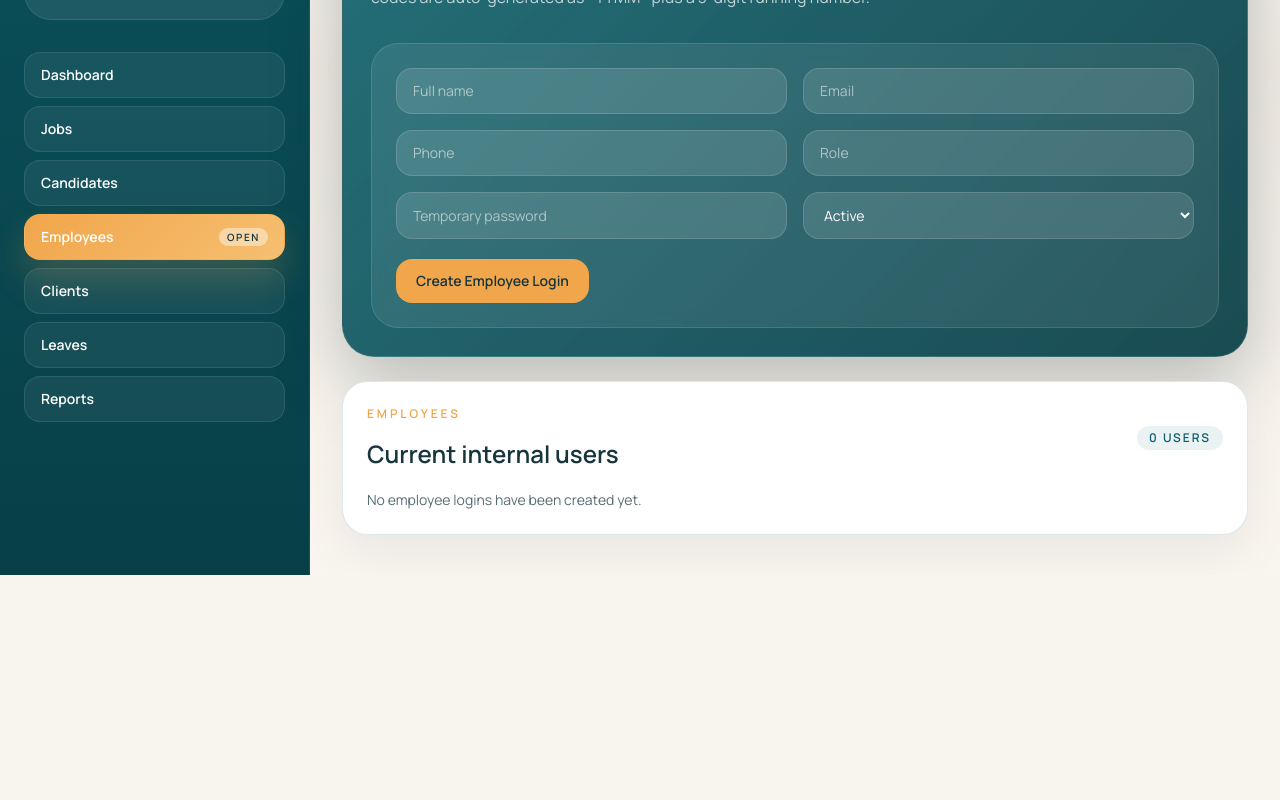
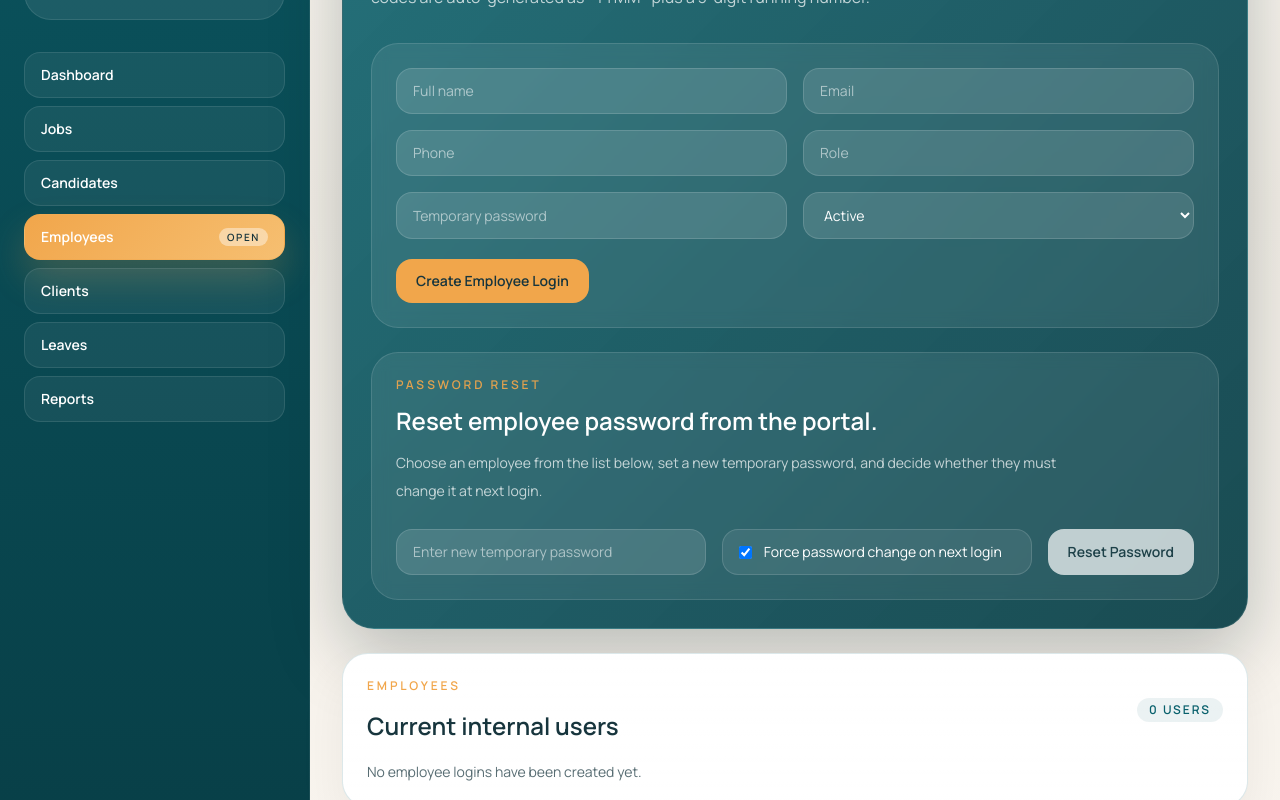
Before and after one commit to djkreddys-cmyk/Werkly, a Next.js app: page /admin/employees in a window 1280 px wide. Shown: the part 487-1287 px from the top of the page. Before the commit the page ends 1062 px from the top, so only its background shows below. Built offline with nearby package versions, Linux system fonts and the light colour scheme.

Commit message:
Password

```diff
--- /dev/null
+++ b/app/api/admin/employees/[id]/reset-password/route.ts
@@ -0,0 +1,28 @@
+import { NextResponse } from "next/server";
+import { resetEmployeePassword } from "@/lib/crm";
+
+export async function POST(
+  request: Request,
+  context: { params: Promise<{ id: string }> }
+) {
+  try {
+    const authHeader = request.headers.get("authorization");
+    const token = authHeader?.replace("Bearer ", "").trim();
+
+    if (!token) {
+      return NextResponse.json({ message: "Admin token is required." }, { status: 401 });
+    }
+
+    const { id } = await context.params;
+    const body = (await request.json()) as {
+      password: string;
+      mustChangePassword?: boolean;
+    };
+    const employee = await resetEmployeePassword(id, body, token);
+    return NextResponse.json(employee);
+  } catch (error) {
+    const message =
+      error instanceof Error ? error.message : "Unable to reset employee password.";
+    return NextResponse.json({ message }, { status: 500 });
+  }
+}
--- a/components/admin-crm-dashboard.tsx
+++ b/components/admin-crm-dashboard.tsx
@@ -18,6 +18,12 @@ type EmployeeFormState = {
   status: EmployeeStatus;
   inactiveDate: string;
   inactiveRemarks: string;
+};
+
+type PasswordResetState = {
+  employeeId: string;
+  password: string;
+  mustChangePassword: boolean;
 };
 
 type ClientFormState = {
@@ -181,10 +187,14 @@ function CrmEmployeesList({
   employees,
   onEdit,
   canEdit,
+  onResetPassword,
+  resettingEmployeeId,
 }: {
   employees: EmployeeRecord[];
   onEdit: (employee: EmployeeRecord) => void;
   canEdit: boolean;
+  onResetPassword: (employee: EmployeeRecord) => void;
+  resettingEmployeeId: string;
 }) {
   return (
     <section className="accent-card p-6">
@@ -236,13 +246,24 @@ function CrmEmployeesList({
                 ) : null}
               </div>
               {canEdit ? (
-                <div className="mt-4">
+                <div className="mt-4 flex flex-wrap gap-3">
                   <button
                     type="button"
                     onClick={() => onEdit(employee)}
                     className="rounded-xl border border-[var(--color-line)] px-4 py-2 text-sm font-semibold text-[var(--color-ink)] transition hover:border-[var(--color-dark)]"
                   >
                     Edit
+                  </button>
+                  <button
+                    type="button"
+                    onClick={() => onResetPassword(employee)}
+                    className={`rounded-xl px-4 py-2 text-sm font-semibold transition ${
+                      resettingEmployeeId === employee.id
+                        ? "bg-[var(--color-accent)] text-[var(--color-ink)]"
+                        : "border border-[var(--color-line)] text-[var(--color-accent-strong)] hover:border-[var(--color-accent-strong)]"
+                    }`}
+                  >
+                    Reset Password
                   </button>
                 </div>
               ) : null}
@@ -355,8 +376,15 @@ export function AdminEmployeesPanel() {
       : window.localStorage.getItem("werklyAuthRole") ?? "super-admin"
   );
   const [employeeForm, setEmployeeForm] = useState<EmployeeFormState>(emptyEmployeeForm);
+  const [passwordReset, setPasswordReset] = useState<PasswordResetState>({
+    employeeId: "",
+    password: "",
+    mustChangePassword: true,
+  });
   const [isSavingEmployee, setIsSavingEmployee] = useState(false);
+  const [isResettingPassword, setIsResettingPassword] = useState(false);
   const isEditingEmployee = Boolean(employeeForm.id);
+  const resettingEmployee = employees.find((employee) => employee.id === passwordReset.employeeId);
   const canManageEmployees = authRole === "super-admin";
 
   function updateEmployeeField(field: keyof EmployeeFormState, value: string) {
@@ -374,6 +402,16 @@ export function AdminEmployeesPanel() {
       status: employee.status,
       inactiveDate: employee.inactiveDate ?? "",
       inactiveRemarks: employee.inactiveRemarks ?? "",
+    });
+    setMessage("");
+    setError("");
+  }
+
+  function loadEmployeeForPasswordReset(employee: EmployeeRecord) {
+    setPasswordReset({
+      employeeId: employee.id,
+      password: "",
+      mustChangePassword: true,
     });
     setMessage("");
     setError("");
@@ -440,6 +478,74 @@ export function AdminEmployeesPanel() {
       );
     } finally {
       setIsSavingEmployee(false);
+    }
+  }
+
+  async function handlePasswordResetSubmit(event: React.FormEvent<HTMLFormElement>) {
+    event.preventDefault();
+
+    if (!token) {
+      setError("Please sign in again. Admin token is missing.");
+      return;
+    }
+
+    if (!passwordReset.employeeId) {
+      setError("Choose an employee first.");
+      return;
+    }
+
+    if (passwordReset.password.trim().length < 6) {
+      setError("New password must be at least 6 characters long.");
+      return;
+    }
+
+    setIsResettingPassword(true);
+    setError("");
+    setMessage("");
+
+    try {
+      const response = await fetch(
+        `/api/admin/employees/${passwordReset.employeeId}/reset-password`,
+        {
+          method: "POST",
+          headers: {
+            "Content-Type": "application/json",
+            Authorization: `Bearer ${token}`,
+          },
+          body: JSON.stringify({
+            password: passwordReset.password,
+            mustChangePassword: passwordReset.mustChangePassword,
+          }),
+        }
+      );
+
+      const result = (await response.json()) as { message?: string };
+
+      if (!response.ok) {
+        throw new Error(result.message || "Unable to reset employee password.");
+      }
+
+      await refreshCrm(token);
+      setMessage(
+        passwordReset.mustChangePassword
+          ? "Password reset successfully. Employee will be asked to change it on next login."
+          : "Password reset successfully."
+      );
+      setPasswordReset({
+        employeeId: "",
+        password: "",
+        mustChangePassword: true,
+      });
+    } catch (resetError) {
+      setError(
+        formatErrorMessage(
+          resetError instanceof Error
+            ? resetError.message
+            : "Unable to reset employee password."
+        )
+      );
+    } finally {
+      setIsResettingPassword(false);
     }
   }
 
@@ -571,6 +677,70 @@ export function AdminEmployeesPanel() {
               ) : null}
             </div>
           </form>
+
+          <form
+            className="mt-6 rounded-[1.7rem] border border-[rgba(255,255,255,0.12)] bg-[rgba(255,255,255,0.08)] p-6 backdrop-blur"
+            onSubmit={handlePasswordResetSubmit}
+          >
+            <div className="flex flex-col gap-3 sm:flex-row sm:items-start sm:justify-between">
+              <div>
+                <p className="text-xs font-semibold uppercase tracking-[0.24em] text-[rgba(241,166,75,0.92)]">
+                  Password Reset
+                </p>
+                <h3 className="mt-3 text-2xl font-semibold text-white">
+                  Reset employee password from the portal.
+                </h3>
+                <p className="mt-3 max-w-2xl text-sm leading-7 text-white/72">
+                  Choose an employee from the list below, set a new temporary password,
+                  and decide whether they must change it at next login.
+                </p>
+              </div>
+              {resettingEmployee ? (
+                <div className="rounded-2xl border border-[rgba(255,255,255,0.14)] bg-[rgba(255,255,255,0.08)] px-4 py-3 text-sm text-white/84">
+                  <p className="font-semibold text-white">{resettingEmployee.fullName}</p>
+                  <p className="mt-1">
+                    {resettingEmployee.employeeCode || resettingEmployee.email}
+                  </p>
+                </div>
+              ) : null}
+            </div>
+
+            <div className="mt-6 grid gap-4 sm:grid-cols-[minmax(0,1fr)_minmax(0,1fr)_auto]">
+              <input
+                className={fieldClassName}
+                type="password"
+                placeholder="Enter new temporary password"
+                value={passwordReset.password}
+                onChange={(event) =>
+                  setPasswordReset((current) => ({
+                    ...current,
+                    password: event.target.value,
+                  }))
+                }
+                required
+              />
+              <label className="flex items-center gap-3 rounded-2xl border border-[rgba(255,255,255,0.14)] bg-[rgba(255,255,255,0.08)] px-4 py-3 text-sm text-white">
+                <input
+                  type="checkbox"
+                  checked={passwordReset.mustChangePassword}
+                  onChange={(event) =>
+                    setPasswordReset((current) => ({
+                      ...current,
+                      mustChangePassword: event.target.checked,
+                    }))
+                  }
+                />
+                Force password change on next login
+              </label>
+              <button
+                type="submit"
+                disabled={isResettingPassword || !passwordReset.employeeId}
+                className="rounded-2xl bg-white px-5 py-3 text-sm font-semibold text-[var(--color-ink)] transition hover:bg-[var(--color-accent)] disabled:cursor-not-allowed disabled:opacity-70"
+              >
+                {isResettingPassword ? "Resetting..." : "Reset Password"}
+              </button>
+            </div>
+          </form>
         </div>
       ) : (
         <section className="accent-card p-6">
@@ -589,6 +759,8 @@ export function AdminEmployeesPanel() {
         employees={employees}
         onEdit={loadEmployeeForEdit}
         canEdit={canManageEmployees}
+        onResetPassword={loadEmployeeForPasswordReset}
+        resettingEmployeeId={passwordReset.employeeId}
       />
     </section>
   );
--- a/lib/crm.ts
+++ b/lib/crm.ts
@@ -50,6 +50,11 @@ export type EmployeeFormPayload = {
   status: EmployeeStatus;
   inactiveDate?: string;
   inactiveRemarks?: string;
+};
+
+export type EmployeePasswordResetPayload = {
+  password: string;
+  mustChangePassword?: boolean;
 };
 
 export type ClientFormPayload = {
@@ -132,6 +137,20 @@ export async function updateEmployee(id: string, payload: EmployeeFormPayload, t
   });
 }
 
+export async function resetEmployeePassword(
+  id: string,
+  payload: EmployeePasswordResetPayload,
+  token: string
+) {
+  return readJson<EmployeeRecord>(`/admin/employees/${id}/reset-password`, {
+    method: "POST",
+    body: JSON.stringify(payload),
+    headers: {
+      Authorization: `Bearer ${token}`,
+    },
+  });
+}
+
 export async function getClients(token: string) {
   const data = await readJson<{ clients: ClientRecord[] } | ClientRecord[]>(
     "/admin/clients",
```
Also changed, not shown: 2 other files (tests, documents, lock files or other folders).
